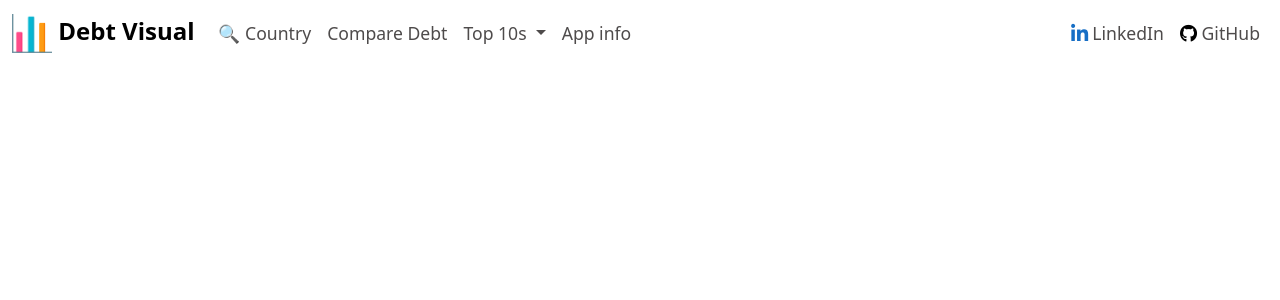
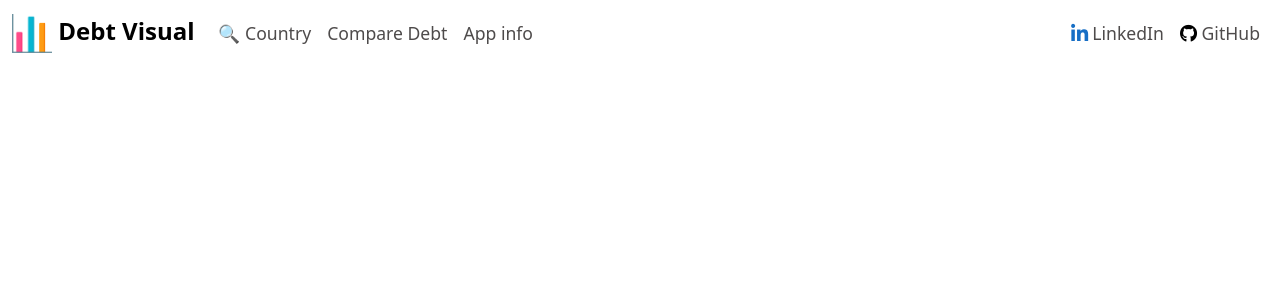
Before and after one commit to ronardcaktus/debt-visual, a Django app: template apps/countries/templates/country/country_detail.html in a window 1280 px wide. Shown: the top 300 px of the page. Run offline with Django 3.2, Linux system fonts and the light colour scheme; the template is opened without the code that fills it, so the values that code supplies are empty; some libraries are stand-ins or nearby versions.

Commit message:
Change layout and remove top 10 from navbar

```diff
--- a/apps/countries/templates/base.html
+++ b/apps/countries/templates/base.html
@@ -50,10 +50,6 @@
                         <a class="nav-link" href="#" rel="nofollow">Compare Debt</a>
                     </li>
                     <li class="nav-item dropdown">
-                        <a class="nav-link dropdown-toggle" href="#" id="navbarDropdown" role="button"
-                            data-bs-toggle="dropdown" aria-expanded="false">
-                            Top 10s
-                        </a>
                         <ul class="dropdown-menu" aria-labelledby="navbarDropdown">
                             <li><a class="dropdown-item" href="#">Top 10 highest debt</a></li>
                             <li><a class="dropdown-item" href="#">Top 10 lowest debt</a></li>
--- a/apps/countries/templates/country/country_detail.html
+++ b/apps/countries/templates/country/country_detail.html
@@ -5,11 +5,10 @@
 {% block content %}
 
 <main role="main">
-    <!-- Main jumbotron for a primary marketing message or call to action -->
     <div class="jumbotron">
         <div class="container pt-4">
             <div class="row">
-                <div class="col-lg-3 col-md-7 col-sm-6">
+                <div class="col-lg-3 col-md-12 col-sm-12">
                     {% for country in countries %}
                     <div class="card">
                         <div class="card-header pb-1">
@@ -67,7 +66,7 @@
                 </div>
                 <div class="col-lg-9 col-md-12 col-sm-12">
                     <div class="container">
-                        <div class="card">
+                        <div class="card col-md-12 col-sm-12 col-xs-12">
                             <p class="h6 text-center pt-2">Economic Indicators per citizen (US Dollar)</p>
                             <div class="card-body">
                                 <!-- Economic indicators Chart -->
```
